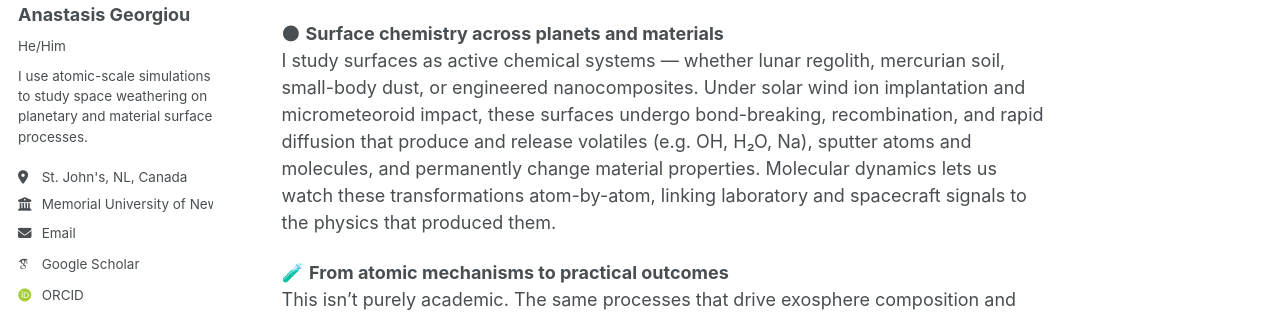
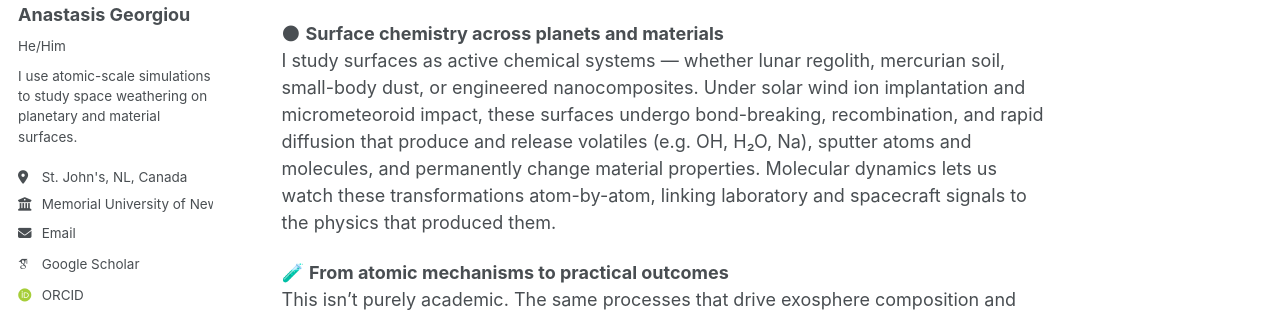
Before and after one commit to a-georgiou19/apgeorgiou.github.io, a Jekyll site: the page built from _pages/about.md, in a window 1280 px wide. Shown: the part 280-592 px from the top of the page. Built offline with Jekyll 4.4.1, drawn with Linux system fonts in a browser that asks for light colours; some web fonts are replaced; a script that is not in the unit is left out.

Commit message:
_config.yml

```diff
--- a/_config.yml
+++ b/_config.yml
@@ -25,7 +25,7 @@ author:
   avatar           : "anastasis.jpg"
   name             : "Anastasis Georgiou"
   pronouns         : "He/Him"
-  bio              : "I use atomic-scale simulations to study space weathering on planetary and material surface processes."
+  bio              : "I use atomic-scale simulations to study space weathering on planetary and material surfaces."
   location         : "St. John's, NL, Canada"
   employer         : "Memorial University of Newfoundland"
   uri              : # URL
```
